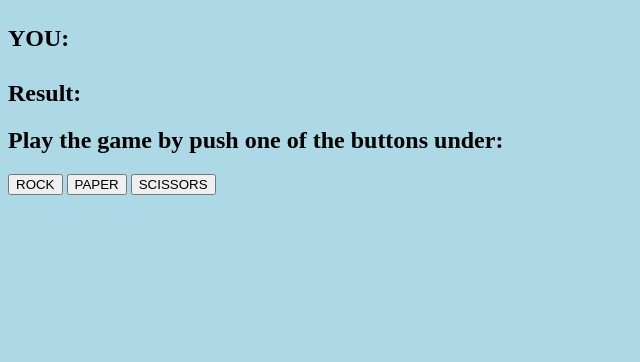
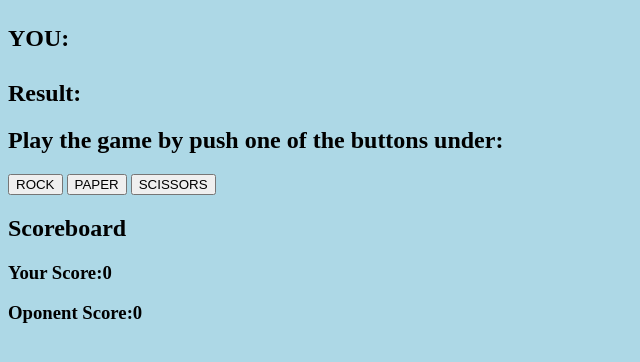
Before and after one commit to MarcusYA/RockPaperScissors, a plain HTML site: page index.html in a window 1280 px wide. Shown: the part 110-472 px from the top of the page, without its empty margins (0-640 px from the left). Drawn offline with Linux system fonts and the light colour scheme.

Commit message:
added a scoreboard at the bottom

```diff
--- a/index.html
+++ b/index.html
@@ -21,10 +21,16 @@
         <H2>Play the game by push one of the buttons under:</H2>
 
     <div id="btnArea">
-    <button  id="rock">ROCK</button>
-    <button  id="paper">PAPER</button>
-    <button  id="scissors">SCISSORS</button>
-</div>
+        <button  id="rock">ROCK</button>
+        <button  id="paper">PAPER</button>
+        <button  id="scissors">SCISSORS</button>
+    </div>
+
+    <div class="scoreArea">
+        <h2>Scoreboard</h2>
+        <h3>Your Score:<span id="yourScore">0</span></h3>
+        <h3>Oponent Score:<span id="oponentScore">0</span></h3>
+    </div>
 
     </div>
     <script src="/assets/JS/index.js"></script>
```
